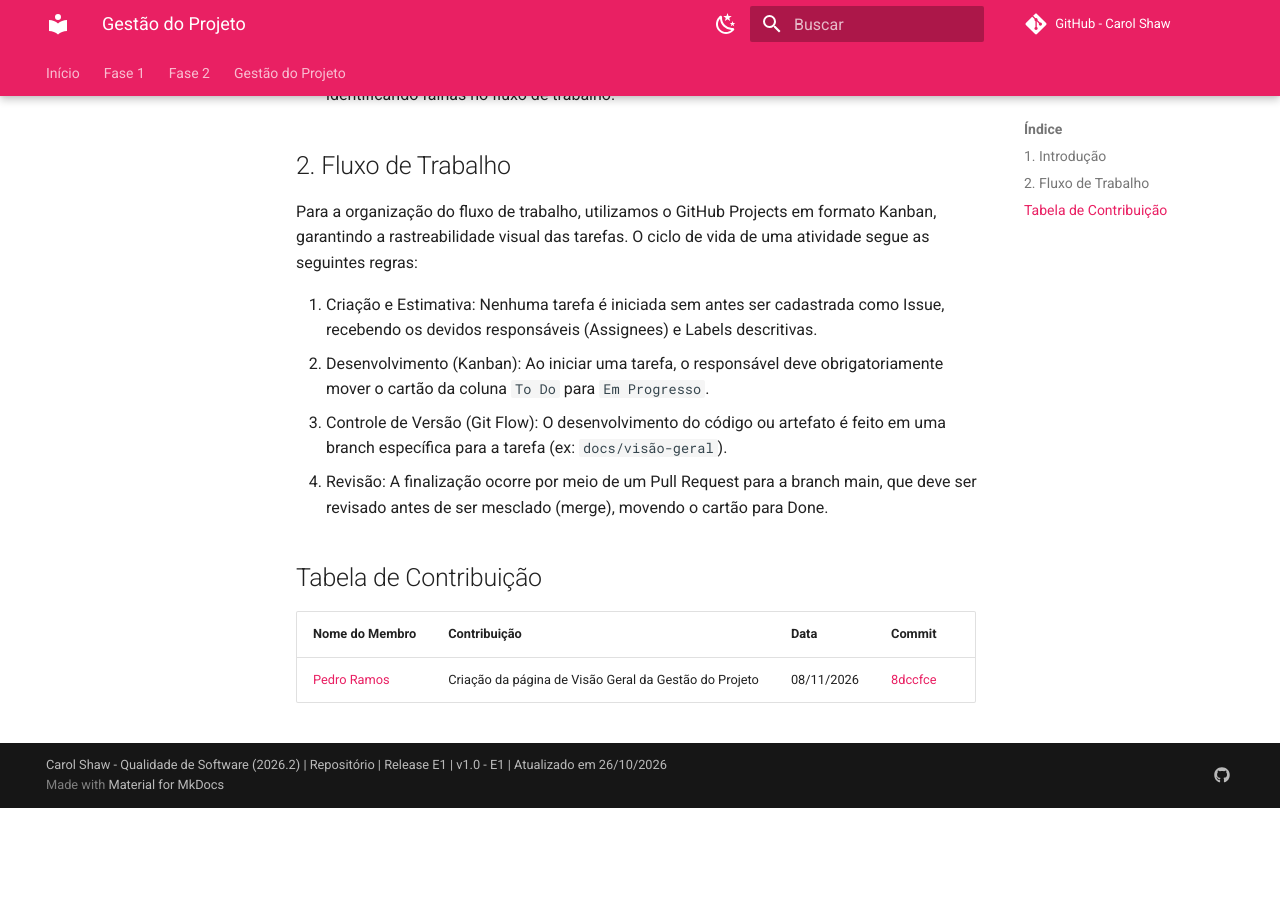
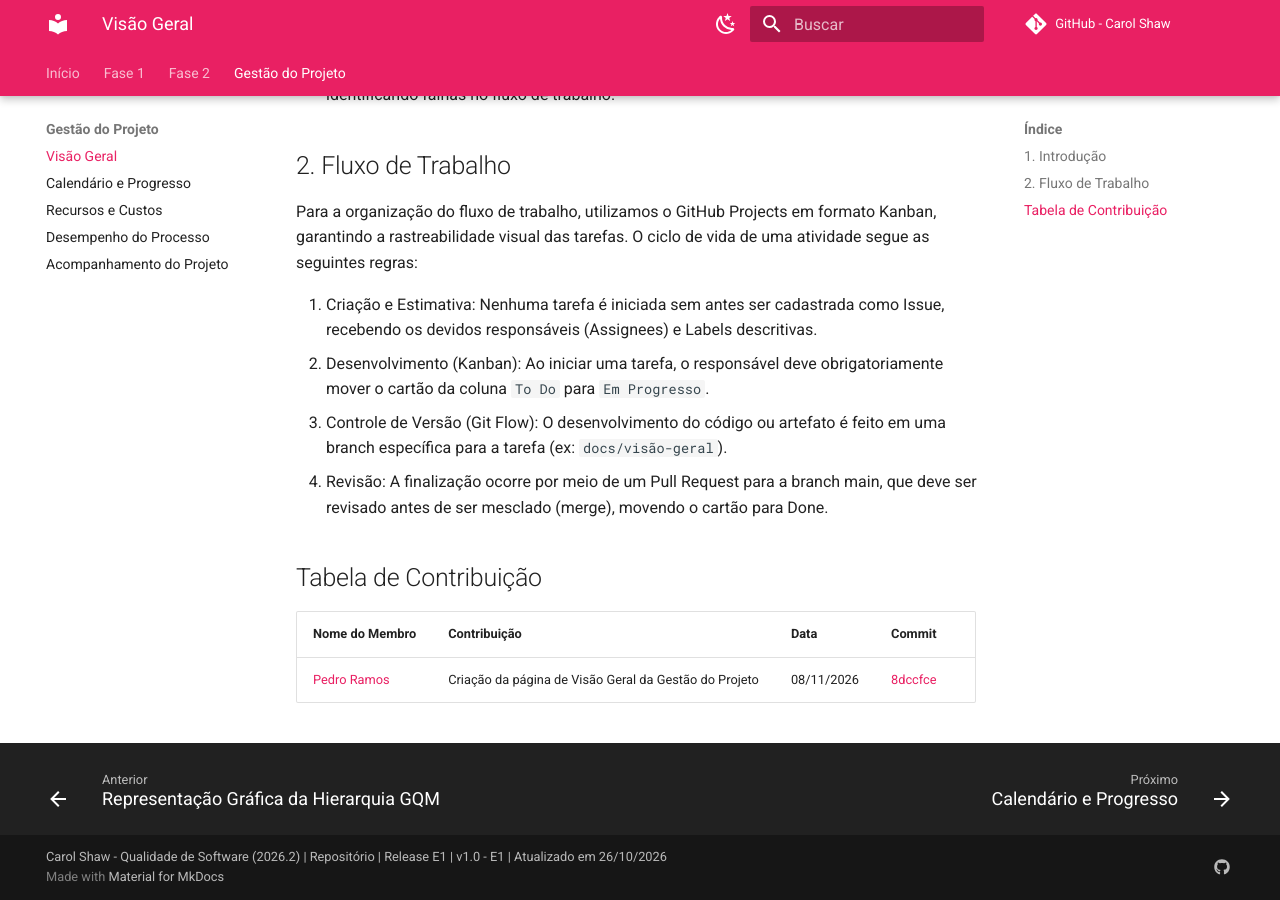
Before and after one commit to FCTE-Qualidade-de-Software-1/2026-2_T02_CAROL_SHAW, an MkDocs documentation site: the page built from docs/gestao/visao-geral.md, in a window 1280 px wide and 900 px high, scrolled down 526 px. Built offline with MkDocs 1.6.1 and Material for MkDocs 9.7.7, drawn with Linux system fonts in a browser that asks for light colours; comment, search, counter and statistics services are not loaded; before the commit the page ends 1334 px from its top, so only the background shows below that.

Commit message:
Correção do mkdocs.yml referente a pagina Gestao de Projetos que estava com erro 404 e o link incorreto no docs/index.md

```diff
--- a/mkdocs.yml
+++ b/mkdocs.yml
@@ -86,7 +86,7 @@ nav:
       - Representação Gráfica da Hierarquia GQM: fase2/rastreabilidade-diagrama GQM.md
 
   - Gestão do Projeto:
-      - Visão Geral: gestao/visao_geral.md
+      - Visão Geral: gestao/visao-geral.md
       - Calendário e Progresso: gestao/calendario.md
       - Recursos e Custos: gestao/recursos.md
       - Desempenho do Processo: gestao/desempenho.md
```
Also changed, not shown: docs/index.md (+1 -1 lines).
